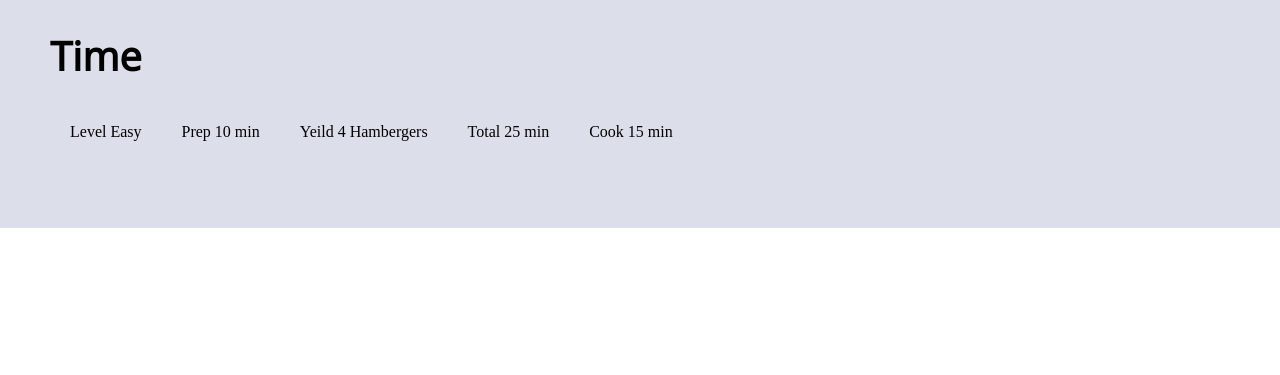
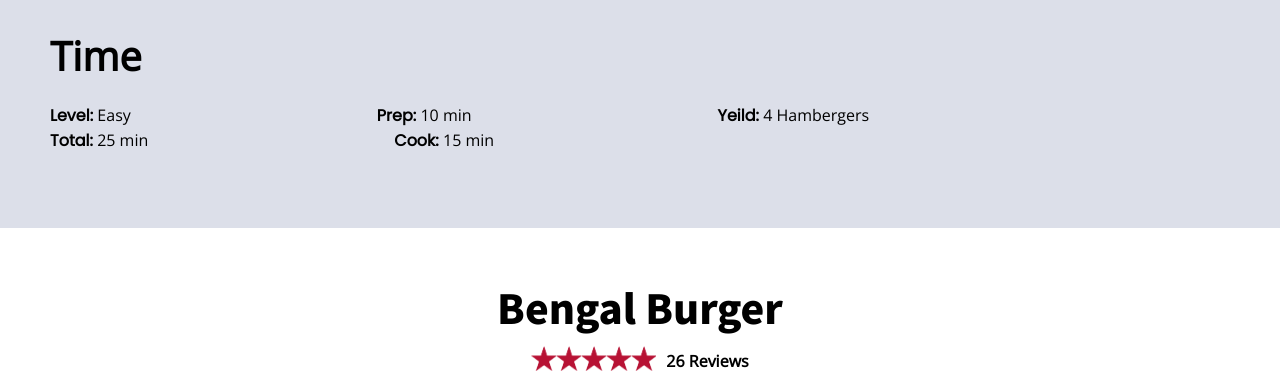
Before and after one commit to JaxonKnight28/RY-Paris-Project, a plain HTML site: page recipe.html in a window 1280 px wide. Shown: the part 705-1080 px from the top of the page. Before the commit the page ends 933 px from the top, so only its background shows below. Drawn offline with nearby package versions, Linux system fonts and the light colour scheme.

Commit message:
more work

```diff
--- a/css/style.css
+++ b/css/style.css
@@ -222,9 +222,42 @@ div.whiteWords {
 .info {
     display: flex;
     justify-content: flex-start;
-    justify-content: ;
     flex-wrap: wrap;
 }
 .individual {
-    padding: 20px;
+    padding-right: 20%;
+    font-family: 'Open Sans', sans-serif;
 }
+.bold {
+    font-weight: bold;
+    font-family: 'Poppins', sans-serif;
+}
+
+#review {
+    display: flex;
+    align-items: center;
+    margin-top: 50px;
+    flex-direction: column;
+}
+
+.burgerName {
+    font-size: 40px;
+    font-family: 'Noto Sans JP', sans-serif;
+}
+#starContainer {
+    padding-top: 10px;
+    display: flex;
+    align-items: center;
+}
+
+.star {
+    width: 25px;
+    height: 25px;
+    object-fit: cover;
+
+}
+#starWords {
+    padding-left: 10px;
+    font-family: 'Open Sans', sans-serif;
+    font-weight: bolder;
+}
--- a/recipe.html
+++ b/recipe.html
@@ -8,6 +8,7 @@
     <link rel="stylesheet" href="css/style.css">
     <link rel="preconnect" href="https://fonts.googleapis.com">
     <link rel="preconnect" href="https://fonts.gstatic.com" crossorigin>
+    <link href="https://fonts.googleapis.com/css2?family=Poppins&display=swap" rel="stylesheet">
     <link href="https://fonts.googleapis.com/css2?family=Noto+Sans+JP:wght@900&family=Open+Sans:wght@300&display=swap"
         rel="stylesheet">
     <title>Recipe</title>
@@ -31,12 +32,31 @@
     <div class="grayInfo">
         <div class="heading">Time</div>
         <div class="info">
-            <div class="individual"><span>Level </span><span>Easy</span></div>
-            <div class="individual"><span>Prep </span><span>10 min</span></div>
-            <div class="individual"><span>Yeild </span><span>4 Hambergers</span></div>
-            <div class="individual"><span>Total </span><span>25 min</span></div>
-            <div class="individual"><span>Cook </span><span>15 min</span></div>
+            <div class="individual"><span class="bold">Level: </span><span>Easy</span></div>
+            <div class="individual"><span class="bold">Prep: </span><span>10 min</span></div>
+            <div class="individual"><span class="bold">Yeild: </span><span>4 Hambergers</span></div>
+            <div class="individual"><span class="bold">Total: </span><span>25 min</span></div>
+            <div class="individual"><span class="bold">Cook: </span><span>15 min</span></div>
         </div>
+    </div>
+
+    <div id="review">
+        <div class="burgerName">Bengal Burger</div>
+        <div id="starContainer">
+            <div><img src="./images/star2.png" alt="star" class="star"></div>
+            <div><img src="./images/star2.png" alt="star" class="star"></div>
+            <div><img src="./images/star2.png" alt="star" class="star"></div>
+            <div><img src="./images/star2.png" alt="star" class="star"></div>
+            <div><img src="./images/star2.png" alt="star" class="star"></div>
+            <div id="starWords">26 Reviews</div>
+        </div>
+
+        <div id="saveButton">
+
+        </div>
+
+
+
     </div>
 
 </body>
```
Also changed, not shown: images/star2.png (added).
